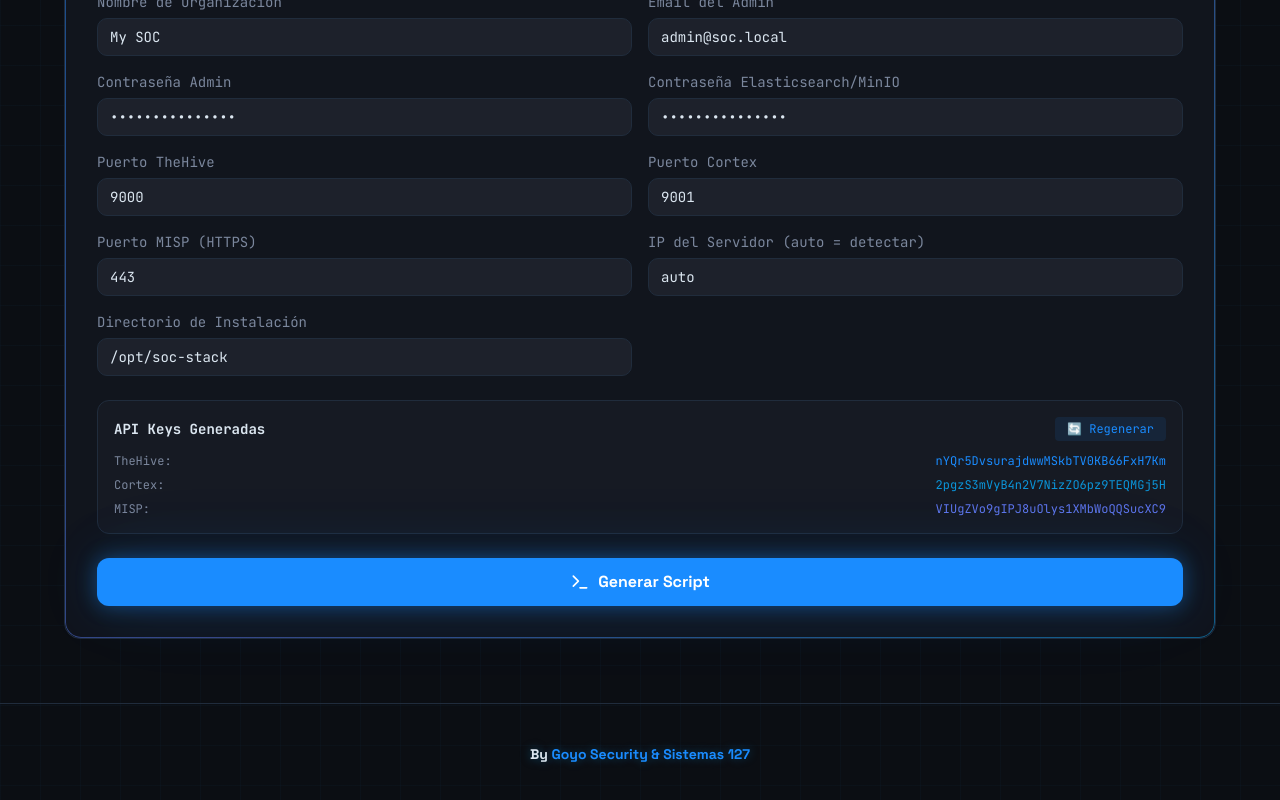
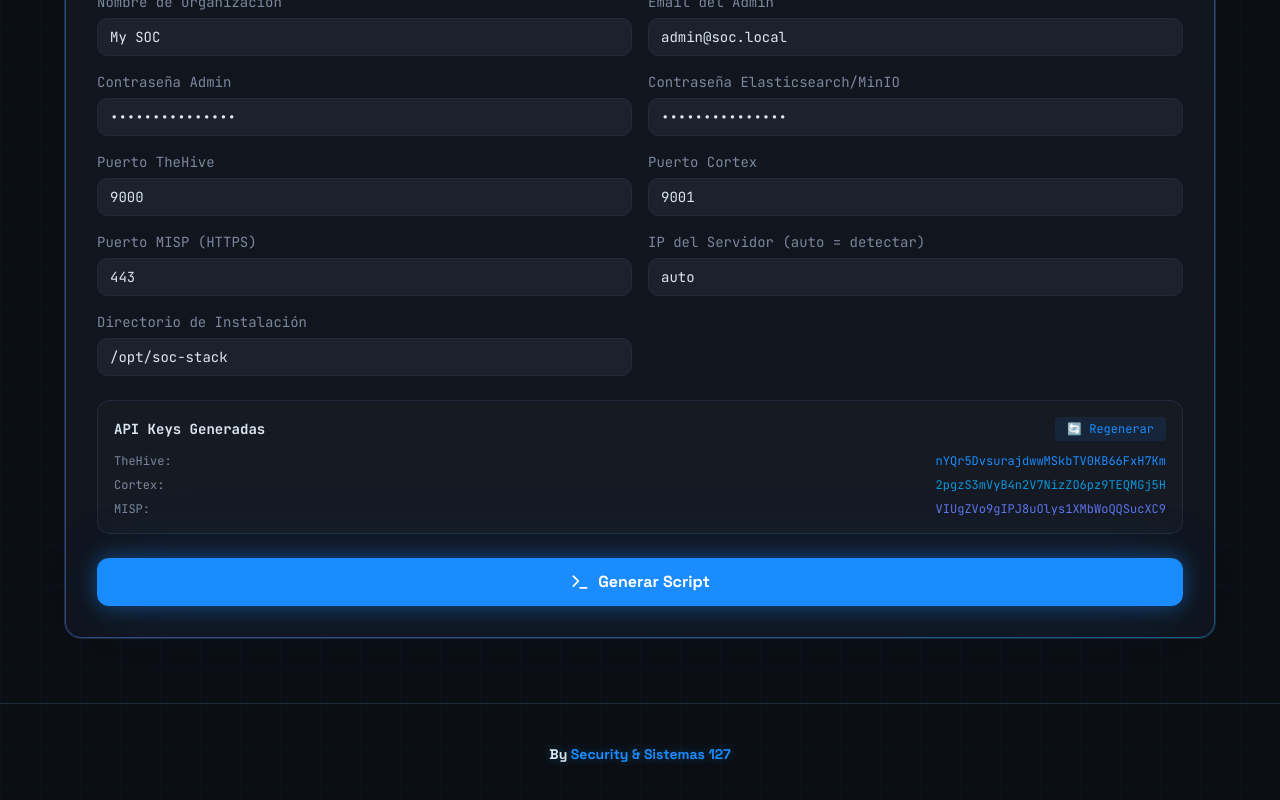
Before and after one commit to chefo131/soc-automation-tool, a React (Vite) app: page / in a window 1280 px wide. Shown: the part 1895-2695 px from the top of the page. Built offline with nearby package versions, Linux system fonts and the light colour scheme.

Commit message:
Rebranding: Cambio de título y footer a SOC

```diff
--- a/index.html
+++ b/index.html
@@ -3,7 +3,7 @@
   <head>
     <meta charset="UTF-8" />
     <meta name="viewport" content="width=device-width, initial-scale=1.0" />
-    <title>Goyo SOC Generator</title>
+    <title>SOC Generator</title>
     <meta name="description" content="Generador de scripts para TheHive, Cortex, MISP y Wazuh. Customized by Goyo." />
   </head>
   <body>
--- a/src/pages/Index.tsx
+++ b/src/pages/Index.tsx
@@ -152,7 +152,7 @@ const Index = () => {
       <footer className="relative z-10 py-10 px-4 border-t border-border">
         <div className="max-w-5xl mx-auto text-center space-y-2">
           <p className="text-sm font-heading font-bold text-foreground glow-text-soft">
-            By <span className="text-primary">Goyo Security & Sistemas 127</span>
+            By <span className="text-primary">Security & Sistemas 127</span>
           </p>
           <p className="text-xs font-mono text-muted-foreground">
 
```
Also changed, not shown: 1 other file (tests, documents, lock files or other folders).
